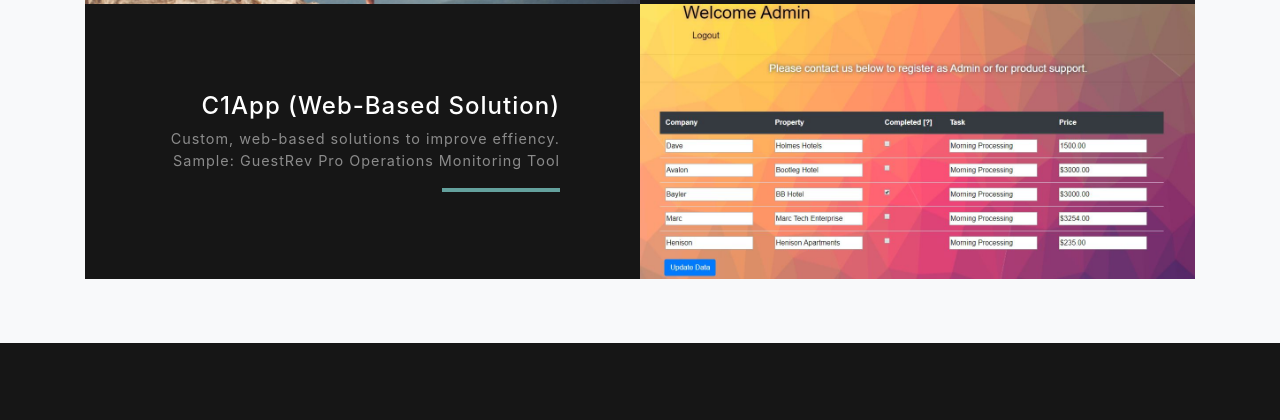
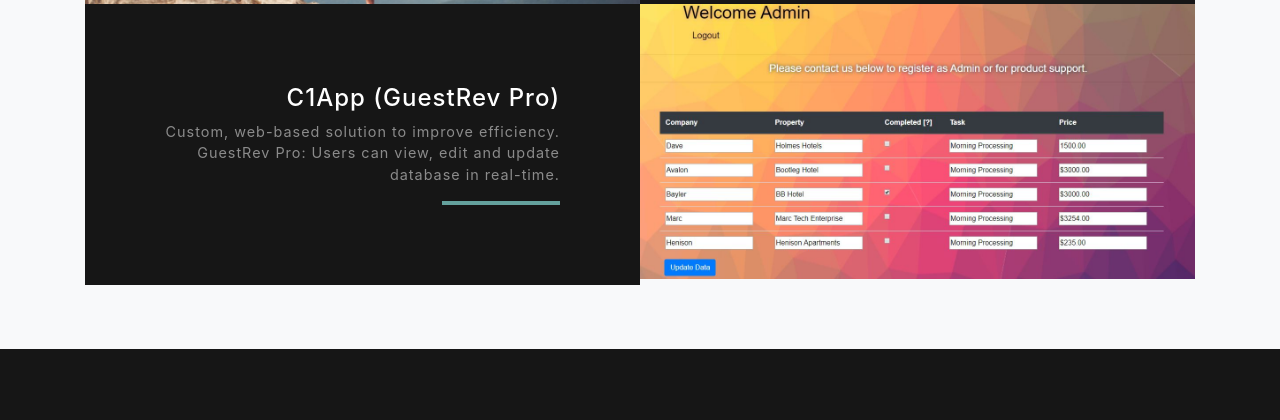
Before and after one commit to knightsofnhi/tinycoder, a website with bundled scripts: page index.html in a window 1280 px wide. Shown: the part 2140-2560 px from the top of the page. Built offline with nearby package versions, Linux system fonts and the light colour scheme.

Commit message:
updated guestrev pro

```diff
--- a/index.html
+++ b/index.html
@@ -159,10 +159,10 @@
             <div class="d-flex h-100">
               <div class="project-text w-100 my-auto text-center text-lg-right">
                 <a href="https://guestrevpro.herokuapp.com/#/" target="_blank">
-                  <h4 class="text-white">C1App (Web-Based Solution)</h4>
+                  <h4 class="text-white">C1App (GuestRev Pro)</h4>
                 </a>
-                <p class="mb-0 text-white-50">Custom, web-based solutions to improve effiency.
-                  <p class="mb-0 text-white-50">Sample: GuestRev Pro Operations Monitoring Tool</p>
+                <p class="mb-0 text-white-50">Custom, web-based solution to improve efficiency.
+                  <p class="mb-0 text-white-50">GuestRev Pro: Users can view, edit and update database in real-time.</p>
                 </p>
                 <hr class="d-none d-lg-block mb-0 mr-0">
               </div>
```
